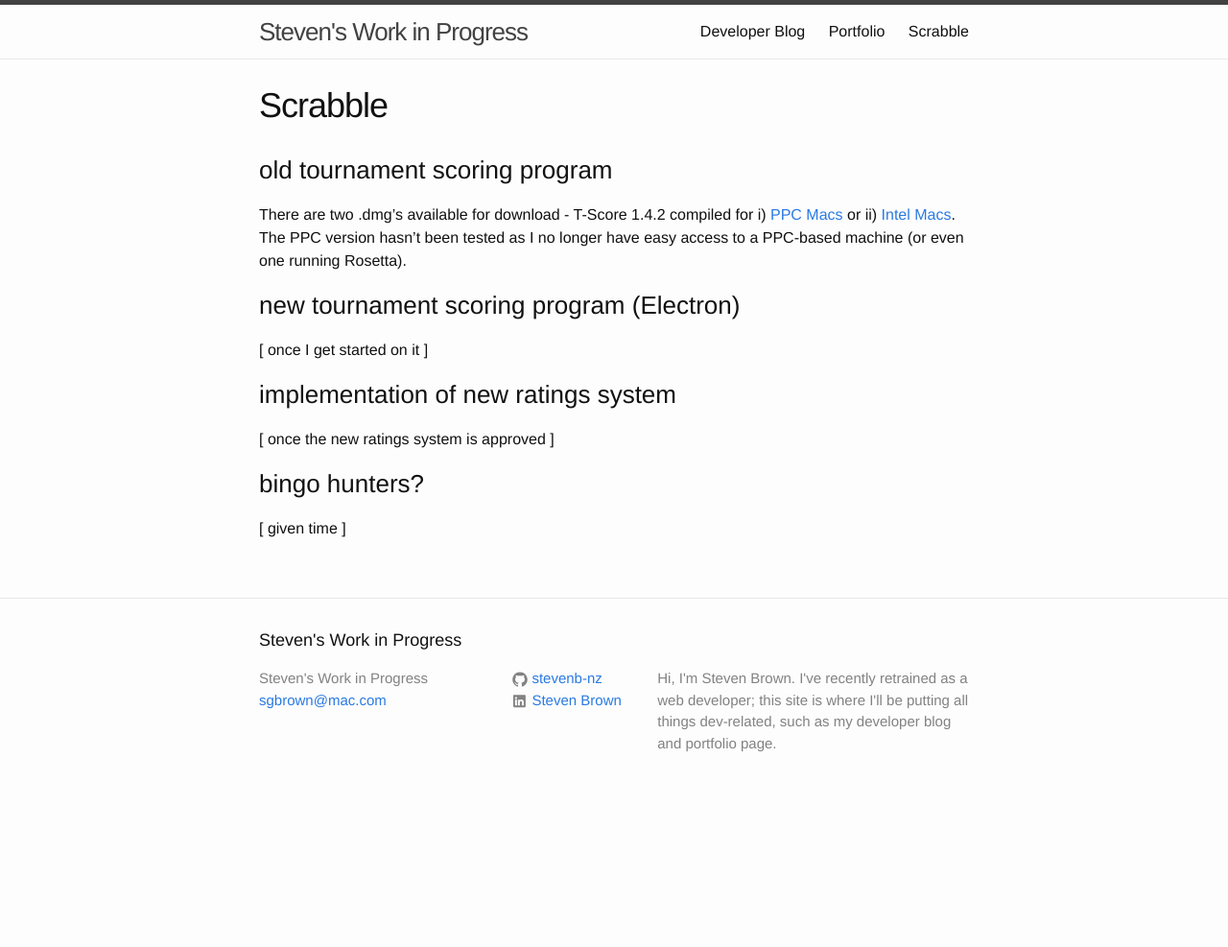
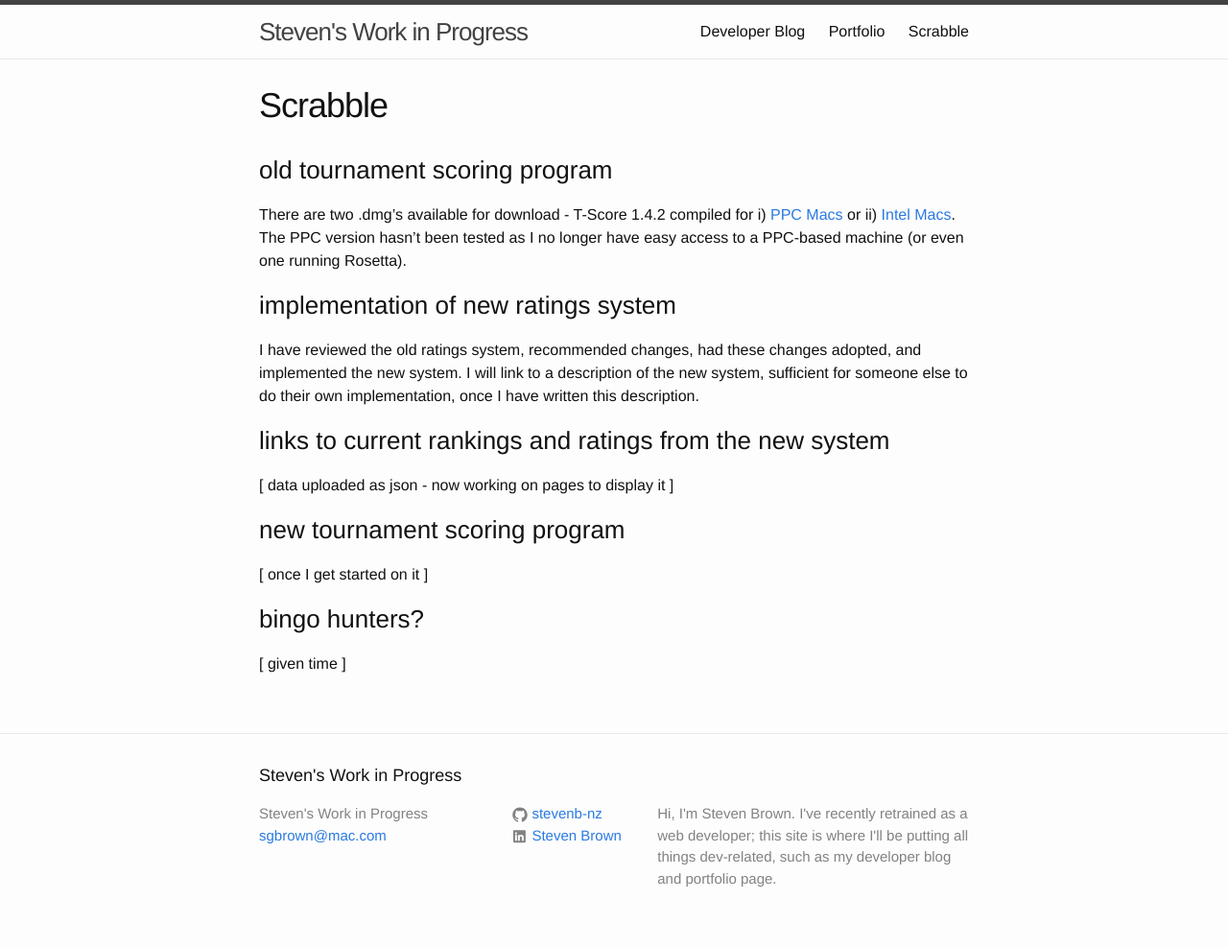
Before and after one commit to stevenb-nz/stevenb-nz.github.io, a Jekyll site: the page built from scrabble.md, in a window 1280 px wide. Shown: the whole page at 96% size. Built offline with Jekyll 4.4.1, drawn with Linux system fonts in a browser that asks for light colours; before the commit the page ends 900 px from its top, so only the background shows below that.

Commit message:
tidied up Scrabble page in anticipation of ratings/rankings pages

```diff
--- a/scrabble.md
+++ b/scrabble.md
@@ -8,13 +8,17 @@ permalink: /scrabble/
 
 There are two .dmg's available for download - T-Score 1.4.2 compiled for i) [PPC Macs](/assets/dmg/T-Score1.4.2(PPC).dmg) or ii) [Intel Macs](/assets/dmg/T-Score1.4.2(Intel).dmg). The PPC version hasn't been tested as I no longer have easy access to a PPC-based machine (or even one running Rosetta).
 
-### new tournament scoring program (Electron)
+### implementation of new ratings system
+
+I have reviewed the old ratings system, recommended changes, had these changes adopted, and implemented the new system. I will link to a description of the new system, sufficient for someone else to do their own implementation, once I have written this description.
+
+### links to current rankings and ratings from the new system
+
+\[ data uploaded as json - now working on pages to display it \]
+
+### new tournament scoring program
 
 \[ once I get started on it \]
-
-### implementation of new ratings system
-
-\[ once the new ratings system is approved \]
 
 ### bingo hunters?
 
```
